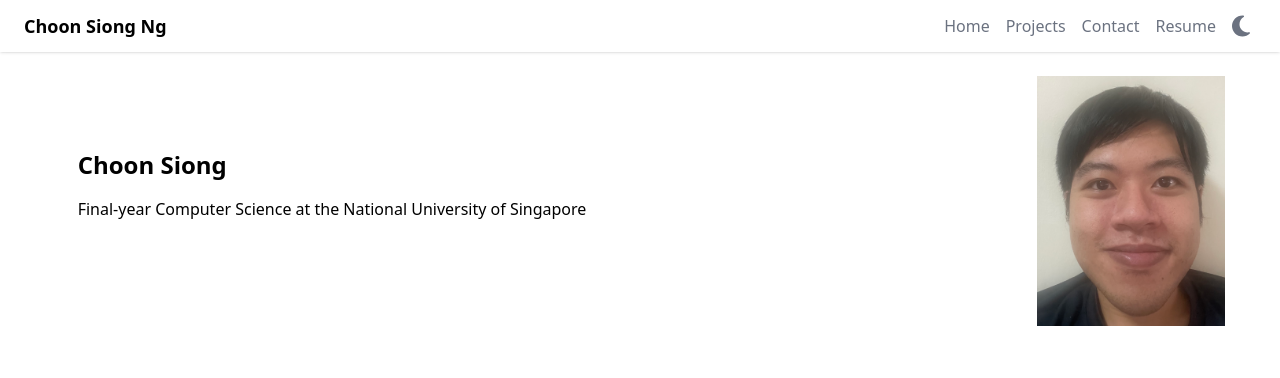
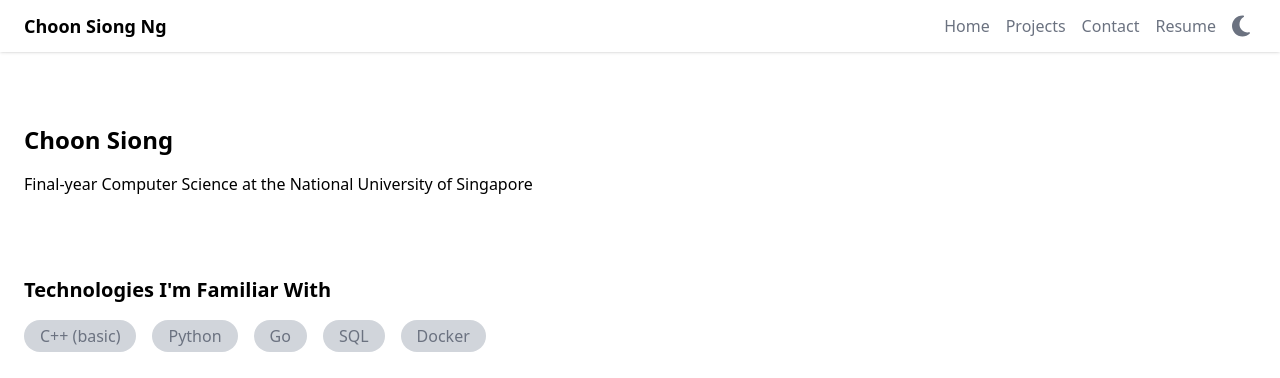
Before and after one commit to csiongn/choonsiongng.com, a Next.js app: page / in a window 1280 px wide. Shown: the top 378 px of the page. Built offline with nearby package versions, Linux system fonts and the light colour scheme.

Commit message:
update files

```diff
--- a/src/pages/index.tsx
+++ b/src/pages/index.tsx
@@ -24,8 +24,8 @@ export default function Home({ projects }: { projects: Project[] }) {
   return (
       <div>
           {/* Introduction */}
-          <div className="container flex flex-col-reverse md:flex-row mx-auto px-6">
-              <div className="md:w-1/2 flex items-center justify-center">
+          <div className="container flex flex-col-reverse md:flex-row px-6 py-6 my-4 mx-auto">
+              <div className="md:w-1/2 flex items-center pt-8">
                   <div>
                       <h1 className="text-2xl font-bold mb-4">Choon Siong</h1>
                       <p className="mb-4">Final-year Computer Science at the National University of
@@ -33,13 +33,7 @@ export default function Home({ projects }: { projects: Project[] }) {
                   </div>
               </div>
               <div className="md:w-1/2 md:justify-end justify-center flex items-center pt-6 pb-2">
-                  <Image
-                      src="/profile_image.jpg"
-                      alt="Profile Image"
-                      width={250}
-                      height={250}
-                      className="rounded-3xl aspect-square object-scale-down"
-                  />
+                  {/* Insert picture here*/}
               </div>
           </div>
           {/* Technologies */}
```
Also changed, not shown: public/profile_image.jpg (deleted).
